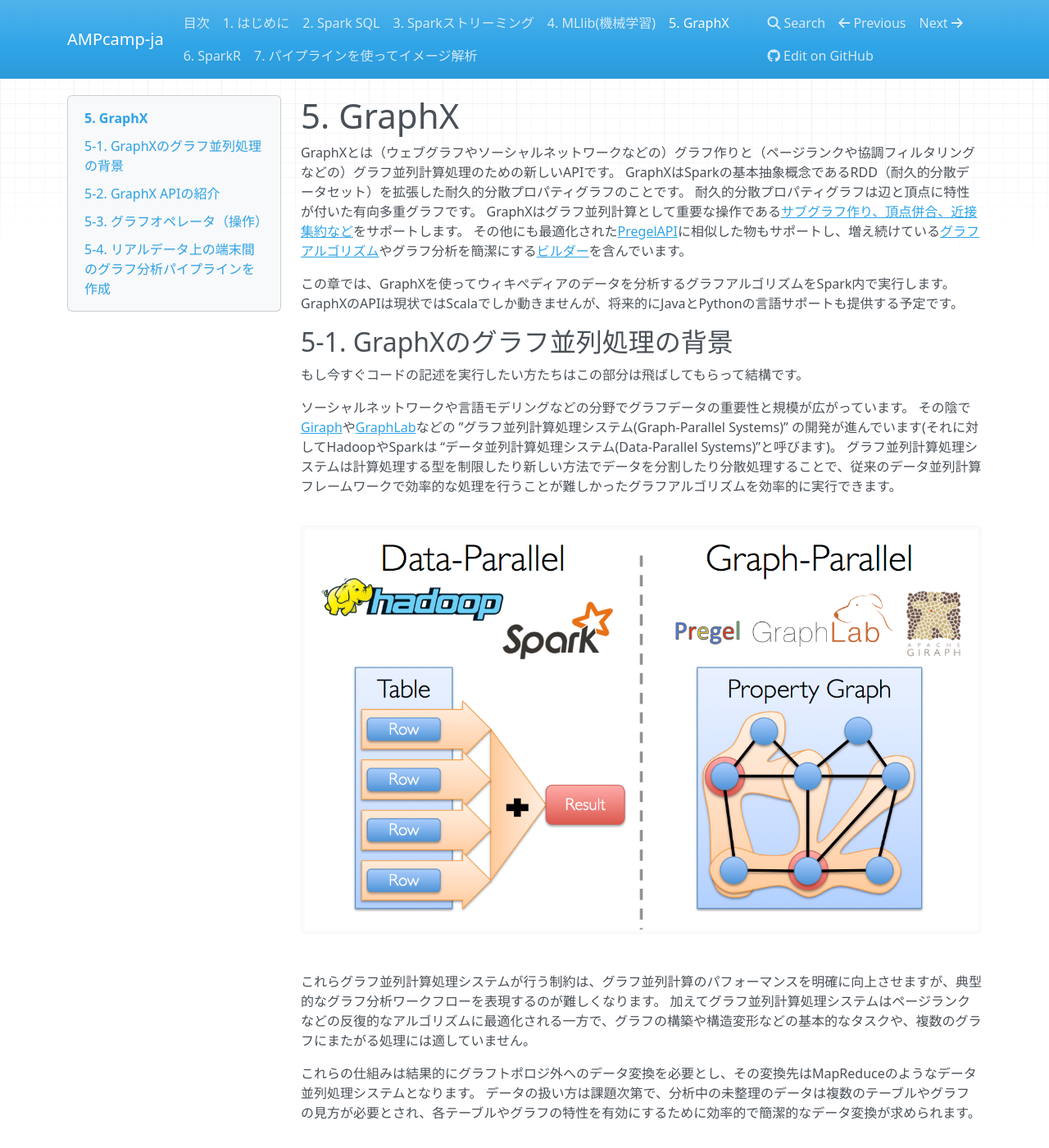
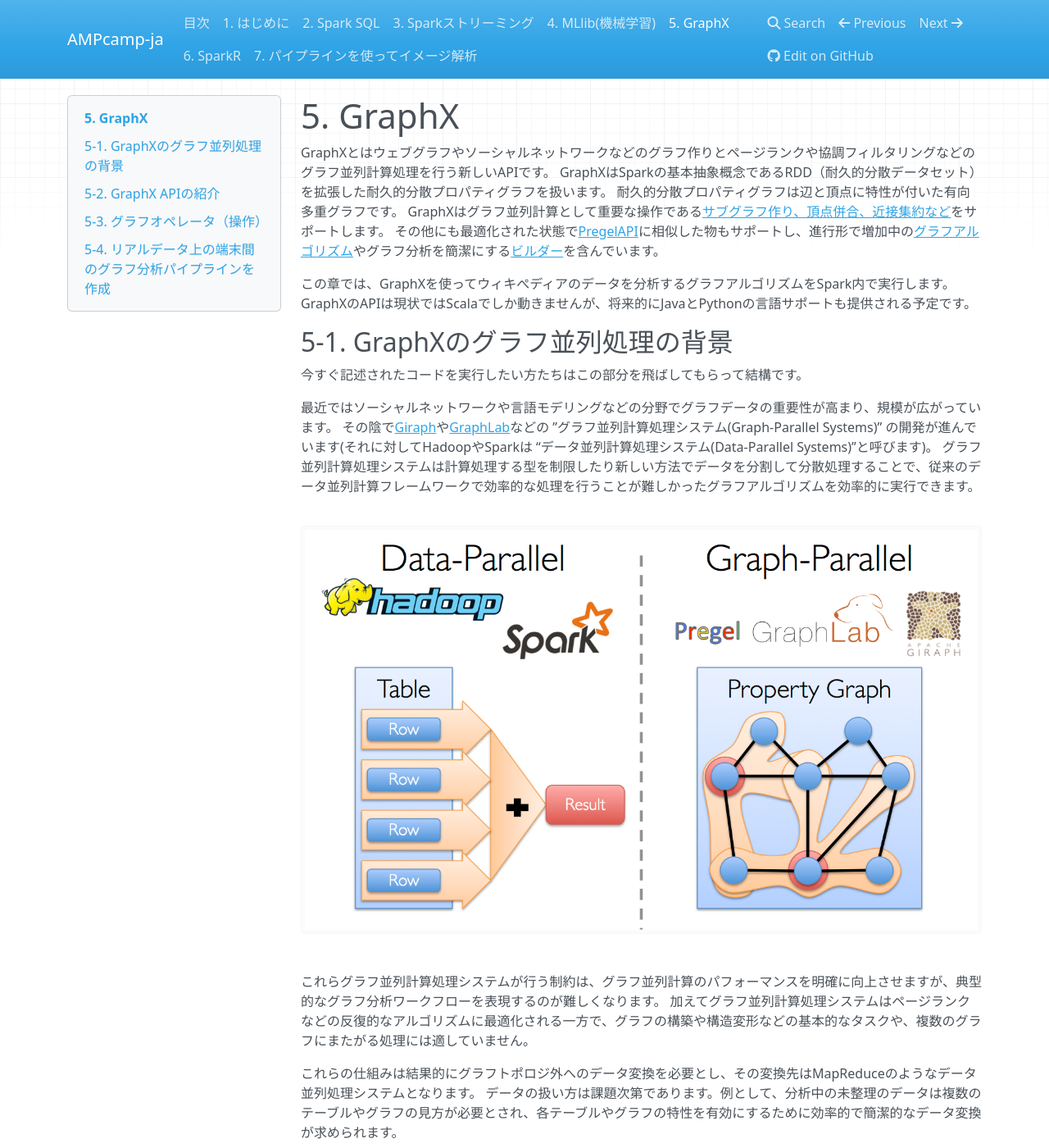
Before and after one commit to m-kiuchi/AMPcamp-ja, an MkDocs documentation site: the page built from docs/graphx.md, in a window 1280 px wide and 1400 px high. Shown: the whole window at 82% size. Built offline with MkDocs 1.6.1, drawn with Linux system fonts in a browser that asks for light colours; nearby versions of some CDN libraries; old or Windows-style settings are respelled for this version of MkDocs; some of the changed text lies outside the part shown.

Commit message:
Update graphx.md

```diff
--- a/docs/graphx.md
+++ b/docs/graphx.md
@@ -1,18 +1,18 @@
 # 5. GraphX
-GraphXとは（ウェブグラフやソーシャルネットワークなどの）グラフ作りと（ページランクや協調フィルタリングなどの）グラフ並列計算処理のための新しいAPIです。
-GraphXはSparkの基本抽象概念であるRDD（耐久的分散データセット）を拡張した耐久的分散プロパティグラフのことです。
+GraphXとはウェブグラフやソーシャルネットワークなどのグラフ作りとページランクや協調フィルタリングなどのグラフ並列計算処理を行う新しいAPIです。
+GraphXはSparkの基本抽象概念であるRDD（耐久的分散データセット）を拡張した耐久的分散プロパティグラフを扱います。
 耐久的分散プロパティグラフは辺と頂点に特性が付いた有向多重グラフです。
 GraphXはグラフ並列計算として重要な操作である[サブグラフ作り、頂点併合、近接集約など](http://spark.apache.org/docs/latest/api/scala/index.html#org.apache.spark.graphx.Graph)をサポートします。
-その他にも最適化された[PregelAPI](http://spark.apache.org/docs/latest/graphx-programming-guide.html#pregel)に相似した物もサポートし、増え続けている[グラフアルゴリズム](http://spark.apache.org/docs/latest/graphx-programming-guide.html#graph_algorithms)やグラフ分析を簡潔にする[ビルダー](http://spark.apache.org/docs/latest/graphx-programming-guide.html#graph_builders)を含んでいます。
+その他にも最適化された状態で[PregelAPI](http://spark.apache.org/docs/latest/graphx-programming-guide.html#pregel)に相似した物もサポートし、進行形で増加中の[グラフアルゴリズム](http://spark.apache.org/docs/latest/graphx-programming-guide.html#graph_algorithms)やグラフ分析を簡潔にする[ビルダー](http://spark.apache.org/docs/latest/graphx-programming-guide.html#graph_builders)を含んでいます。
 
-この章では、GraphXを使ってウィキぺディアのデータを分析するグラフアルゴリズムをSpark内で実行します。GraphXのAPIは現状ではScalaでしか動きませんが、将来的にJavaとPythonの言語サポートも提供する予定です。
+この章では、GraphXを使ってウィキぺディアのデータを分析するグラフアルゴリズムをSpark内で実行します。GraphXのAPIは現状ではScalaでしか動きませんが、将来的にJavaとPythonの言語サポートも提供される予定です。
 
 ## 5-1. GraphXのグラフ並列処理の背景
-もし今すぐコードの記述を実行したい方たちはこの部分は飛ばしてもらって結構です。
+今すぐ記述されたコードを実行したい方たちはこの部分を飛ばしてもらって結構です。
 
-ソーシャルネットワークや言語モデリングなどの分野でグラフデータの重要性と規模が広がっています。
+最近ではソーシャルネットワークや言語モデリングなどの分野でグラフデータの重要性が高まり、規模が広がっています。
 その陰で[Giraph](http://giraph.apache.org/)や[GraphLab](https://dato.com/products/create/open_source.html)などの ”グラフ並列計算処理システム(Graph-Parallel Systems)” の開発が進んでいます(それに対してHadoopやSparkは “データ並列計算処理システム(Data-Parallel Systems)”と呼びます)。
-グラフ並列計算処理システムは計算処理する型を制限したり新しい方法でデータを分割したり分散処理することで、従来のデータ並列計算フレームワークで効率的な処理を行うことが難しかったグラフアルゴリズムを効率的に実行できます。
+グラフ並列計算処理システムは計算処理する型を制限したり新しい方法でデータを分割して分散処理することで、従来のデータ並列計算フレームワークで効率的な処理を行うことが難しかったグラフアルゴリズムを効率的に実行できます。
 
 ![image25](./images/image25.png)
 
@@ -20,11 +20,11 @@ GraphXはグラフ並列計算として重要な操作である[サブグラフ
 加えてグラフ並列計算処理システムはページランクなどの反復的なアルゴリズムに最適化される一方で、グラフの構築や構造変形などの基本的なタスクや、複数のグラフにまたがる処理には適していません。
 
 これらの仕組みは結果的にグラフトポロジ外へのデータ変換を必要とし、その変換先はMapReduceのようなデータ並列処理システムとなります。
-データの扱い方は課題次第で、分析中の未整理のデータは複数のテーブルやグラフの見方が必要とされ、各テーブルやグラフの特性を有効にするために効率的で簡潔的なデータ変換が求められます。
+データの扱い方は課題次第であります。例として、分析中の未整理のデータは複数のテーブルやグラフの見方が必要とされ、各テーブルやグラフの特性を有効にするために効率的で簡潔的なデータ変換が求められます。
 
 ![image12](./images/image12.png)
 
-加えてそれぞれの段階でデータアナリストにとっては、グラフ型の表現とテーブル型の表現は必要に応じて効率的に切り替えることが必要となります。
+加えてデータアナリストにとってはそれぞれの段階でグラフ型の表現とテーブル型の表現を必要に応じて効率的に切り替えることが必要となります。
 しかしながら既存の”グラフ並列計算処理システム”や”データ並列計算処理システム”によって構成される分析パイプラインは、この分析ワークフローを実現するために非常に重い計算や、それぞれにおいて異なる複雑なプログラムを書くことをデータアナリストに強いています。
 
 ![image07](./images/image07.png)
@@ -51,12 +51,12 @@ import org.apache.spark.rdd.RDD
 <a id="5-2-1"></a>
 ### <font color="black">5-2-(1). プロパティグラフ（特性グラフ）の作成</font>
 [プロパティグラフ](http://spark.apache.org/docs/latest/api/scala/index.html#org.apache.spark.graphx.Graph)は各辺と頂点にユーザが定義した特性を持つ有向多重グラフです。
-有向グラフの場合は辺に方向が付いているので接続元（source)と接続先(destination)で特定されます。
-多重グラフとは同じ接続元から接続先に多重の並列な辺がある可能性を示しています。
-各頂点はVertexIdという64ビット整数(64-bit long)のIDで特定されます。
+有向グラフには辺に方向が付いているので接続元（source)と接続先(destination)が特定されています。
+多重グラフとは同じ接続元から接続先に多重の並列している辺がある可能性を示しています。
+各頂点はVertexIdという64ビット整数(64-bit long)のIDで特定されています。
 それぞれの頂点と辺はプロパティと呼び、ScalaかJavaオブジェクトとして保持されます。
 
-トレーニング前半を通して、以下のようなソーシャル友人関係を表すプロパティグラフを使っていきます。データとしてはとても単純ですが、グラフデータのモデルとGraphXを学ぶのに適しています。以下のデータにおける頂点にはユーザ名と年齢が含まれ、辺はベクトルとなります。
+トレーニング前半では、以下のようなソーシャル友人関係を表すプロパティグラフを使用します。データとしてはとても単純ですが、グラフデータのモデルとGraphXを学ぶのに適しています。以下のデータにおける頂点にはユーザ名と年齢が含まれ、辺はベクトルとなります。
 
 ![image09](./images/image09.png)
 
```
Also changed, not shown: other parts of docs/graphx.md (+2 -2 lines).
